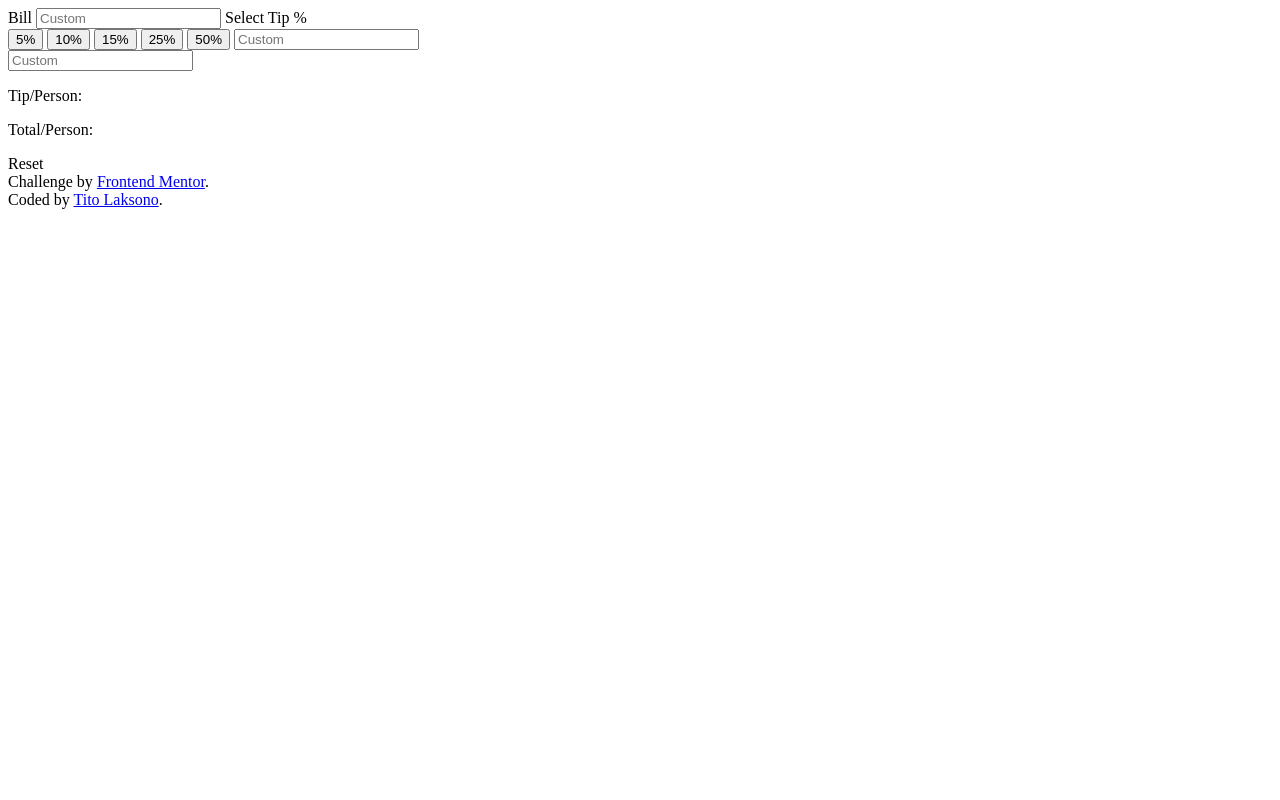
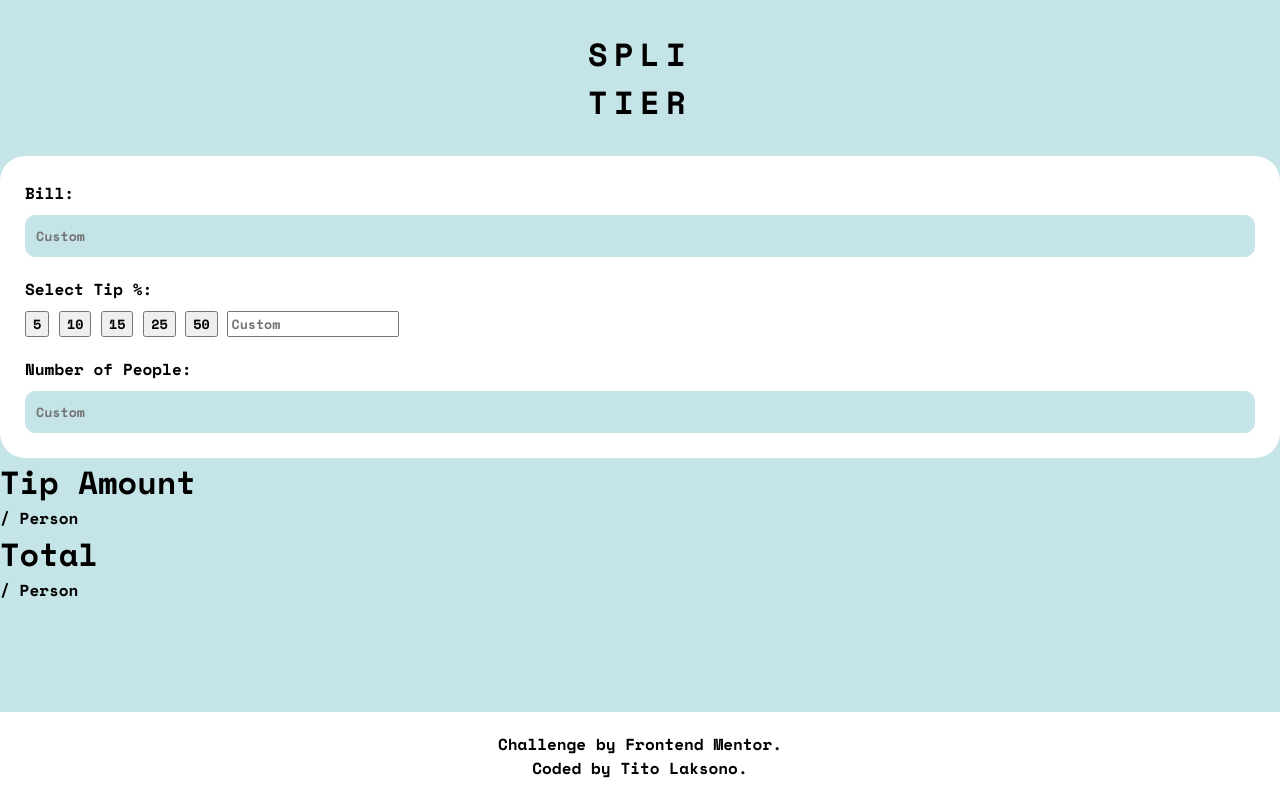
Before and after one commit to tlaksono7/tip-calculator-app-main, a plain HTML site: page index.html in a window 1280 px wide. Drawn offline with nearby package versions, Linux system fonts and the light colour scheme.

Commit message:
update styling

```diff
--- /dev/null
+++ b/assets/css/colors.css
@@ -0,0 +1,8 @@
+:root {
+    --very-dark-cyan: hsl(183, 100%, 15%);
+    --dark-grayish-cyan: hsl(186, 14%, 43%);
+    --grayish-cyan: hsl(184, 14%, 56%);
+    --light-grayish-cyan: hsl(185, 41%, 84%);
+    --very-light-grayish-cyan: hsl(189, 41%, 97%);
+    --white: hsl(0, 0%, 100%);
+}
--- /dev/null
+++ b/assets/css/styles.css
@@ -0,0 +1,98 @@
+/* CSS Minimize Reset */
+
+*, *:before, *:after {
+    box-sizing: border-box;
+}
+
+body, h1, h2, h3, h4, h5, h6, p, ol, ul {
+    margin: 0;
+    padding: 0;
+    font-weight: normal;
+}
+
+ol, ul {
+    list-style: none;
+}
+
+img {
+    max-width: 100%;
+    height: auto;
+}
+
+/* End CSS Minimize Reset */
+
+* {
+    font-family: 'Space Mono', monospace;
+}
+
+body {
+    background-color: var(--light-grayish-cyan);
+    font-size: 1em;
+}
+
+.content {
+    display: block;
+    margin-bottom: 65px;
+}
+
+.page-heading {
+    text-align: center;
+    text-transform: uppercase;
+    letter-spacing: 0.2em;
+    margin-top: 30px;
+    margin-bottom: 30px;
+}
+
+.calculated-section {
+    background-color: var(--white);
+    border-radius: 25px;
+    padding: 25px;
+}
+
+.calculated-section__body {
+    margin-bottom: 20px;
+}
+
+.calculated-section__title {
+    font-size: 1em;
+    margin-bottom: 10px;
+}
+
+.calculated-section__input {
+    width: 100%;
+    padding: 10px;
+    border-radius: 10px;
+    background-color: var(--light-grayish-cyan);
+    border: 1px solid  var(--light-grayish-cyan);
+}
+
+.calculated-section__people {
+    margin-bottom: 0;
+}
+
+.attribution {
+    position: fixed;
+    bottom: 0;
+    width: 100%;
+    background-color: var(--white);
+    padding: 10px 0;
+    text-align: center;
+    color: var(--grayish-blue);
+}
+
+.attribution a {
+    color: var(--light-slate-blue);
+    font-weight: 700;
+    text-decoration: none;
+}
+
+.attribution a:hover, .attribution a:focus {
+    color: var(--dark-gray-blue);
+    text-decoration: underline;
+}
+
+@media screen and (min-width: 1024px) {
+    .attribution {
+        padding: 20px;
+    }
+}
--- a/index.html
+++ b/index.html
@@ -4,43 +4,68 @@
   <meta charset="UTF-8">
   <meta name="viewport" content="width=device-width, initial-scale=1.0"> <!-- displays site properly based on user's device -->
 
-  <link rel="icon" type="image/png" sizes="32x32" href="./images/favicon-32x32.png">
+  <link rel="icon" type="image/png" sizes="32x32" href="assets/images/favicon-32x32.png">
+  <link rel="preconnect" href="https://fonts.googleapis.com">
+  <link rel="preconnect" href="https://fonts.gstatic.com" crossorigin>
+  <link href="https://fonts.googleapis.com/css2?family=Space+Mono:wght@700&display=swap" rel="stylesheet">
 
   <title>Frontend Mentor | Tip calculator app</title>
 
   <!-- Feel free to remove these styles or customise in your own stylesheet 👍 -->
-  <style>
-   .tip-buttons__option::after {
-    content: "%";
-   }
-  </style>
+  <link rel="stylesheet" href="assets/css/colors.css">
+  <link rel="stylesheet" href="assets/css/styles.css">
 </head>
 <body>
-    Bill
-    <input id="bill-amount" placeholder="Custom" onkeypress="return /[0-9]/i.test(event.key)">
+    <main class="content">
+        <div class="content-wrapper">
+            <h1 class="page-heading">Spli<br>tier</h1>
+            <div class="main-content">
+                <div class="calculated-section">
+                    <div class="calculated-section__body calculated-section__bill">
+                        <h1 class="calculated-section__title">Bill: </h1>
+                        <input class="calculated-section__input" id="bill-amount" placeholder="Custom" onkeypress="return /[0-9]/i.test(event.key)">
+                    </div>
+                    <div class="calculated-section__body calculated-section__tip">
+                        <h1 class="calculated-section__title">Select Tip %: </h1>
+                        <div class="calculated-section__option" id="tip-buttons">
+                            <button class="option__button">5</button>
+                            <button class="option__button">10</button>
+                            <button class="option__button">15</button>
+                            <button class="option__button">25</button>
+                            <button class="option__button">50</button>
+                            <input id="custom-tip" placeholder="Custom" onkeypress="return /[0-9]/i.test(event.key)" maxlength="3">
+                        </div>
+                    </div>
+                    <div class="calculated-section__body calculated-section__people">
+                        <h1 class="calculated-section__title">Number of People: </h1>
+                        <input class="calculated-section__input" id="people-amount" placeholder="Custom" onkeypress="return /[0-9]/i.test(event.key)" maxlength="4">
+                    </div>
 
-    Select Tip %
-    <div id="tip-buttons">
-        <button class="tip-buttons__option">5</button>
-        <button class="tip-buttons__option">10</button>
-        <button class="tip-buttons__option">15</button>
-        <button class="tip-buttons__option">25</button>
-        <button class="tip-buttons__option">50</button>
-        <input id="custom-tip" placeholder="Custom" onkeypress="return /[0-9]/i.test(event.key)" maxlength="3">
-    </div>
-
-
-    <input id="people-amount" placeholder="Custom" onkeypress="return /[0-9]/i.test(event.key)" maxlength="4">
-
-    <p>Tip/Person: <span id="total-tip"></span></p>
-    <p>Total/Person: <span id="total-grand"></span></p>
-
-    Reset
+                </div>
+                <div class="total-section">
+                    <div class="total-section__body total-section__tip-amount">
+                        <div class="total-section__title">
+                            <h1>Tip Amount</h1>
+                            <p>/ Person</p>
+                        </div>
+                        <span class="total-section__total" id="total-tip"></span>
+                    </div>
+                    <div class="total-section__body total-section__grand-total">
+                        <div class="total-section__title">
+                            <h1>Total</h1>
+                            <p>/ Person</p>
+                        </div>
+                        <span class="total-section__total" id="total-grand"></span>
+                    </div>
+                </div>
+            </div>
+        </div>
+    </main>
 
     <footer class="attribution">
         Challenge by <a href="https://www.frontendmentor.io?ref=challenge" target="_blank">Frontend Mentor</a>.
         <br>Coded by <a href="https://tlaksono.my.id/" target="_blank">Tito Laksono</a>.
     </footer>
-  <script src="script.js"></script>
+  <script src="assets/js/script.js"></script>
 </body>
 </html>
```
Also changed, not shown: assets/images/favicon-32x32.png (renamed from images/favicon-32x32.png), assets/images/icon-dollar.svg (renamed from images/icon-dollar.svg), assets/images/icon-person.svg (renamed from images/icon-person.svg), assets/images/logo.svg (renamed from images/logo.svg), assets/js/script.js (renamed from script.js).
